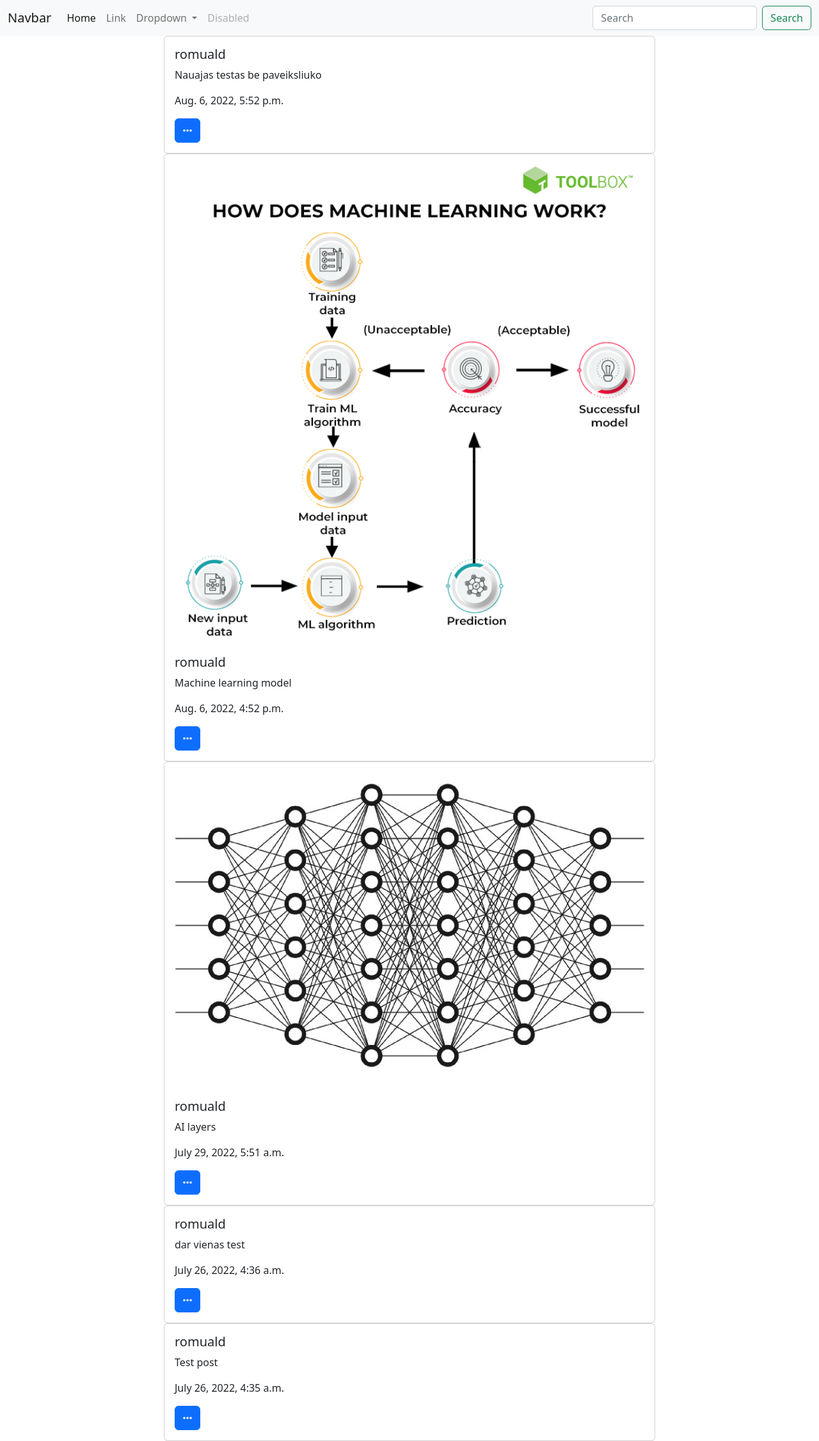
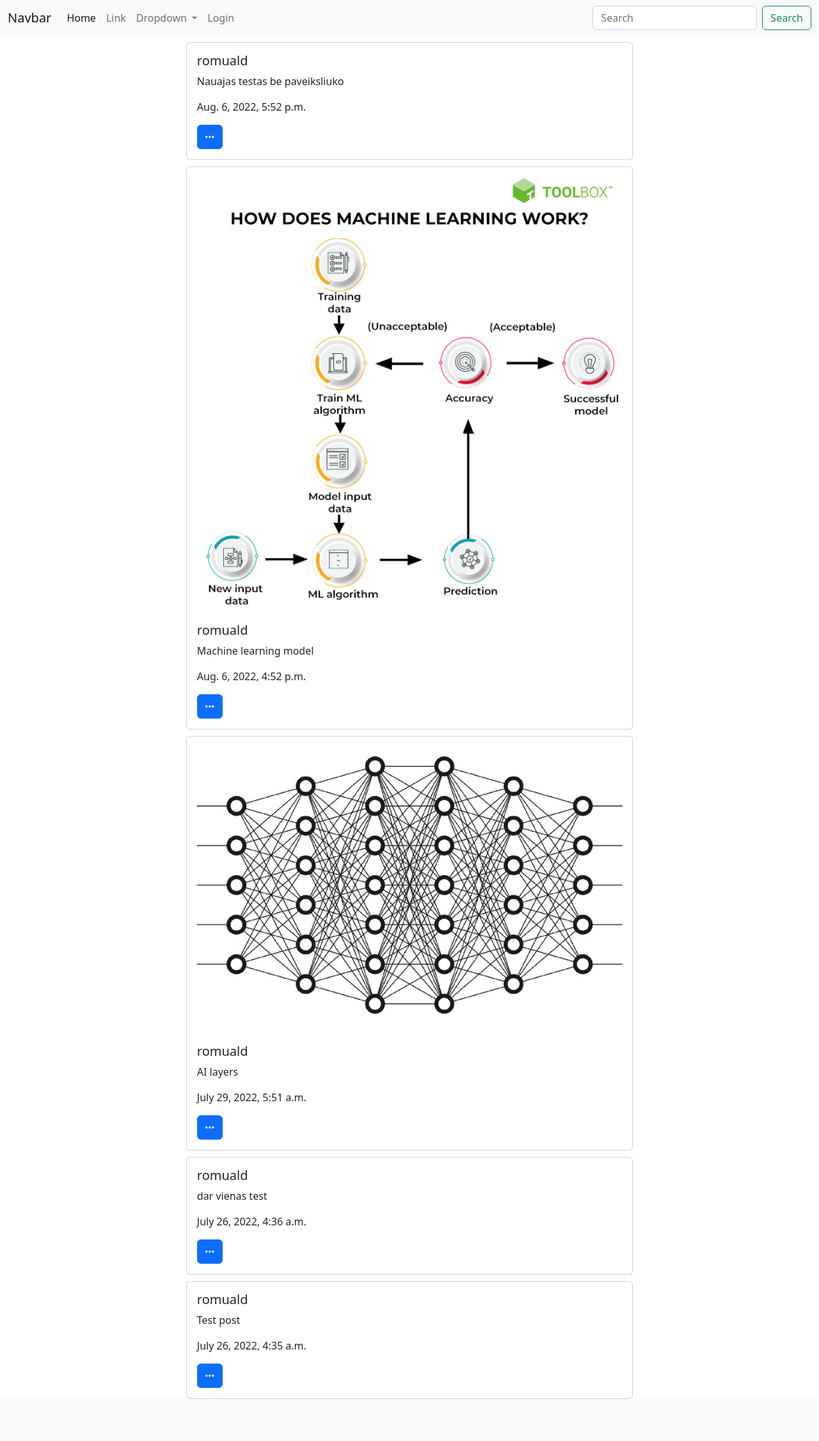
Before and after one commit to romualdcaplinskij/analogGallery, a Django app: page / in a window 1280 px wide. Shown: the whole page at 64% size. After the commit the page ends 2186 px from the top, so only its background shows below. Run offline with Django 4.2, Linux system fonts and the light colour scheme; data comes from the database, SQL or seed files in the repository; some libraries are stand-ins or nearby versions.

Commit message:
Nedideli pakeitimai pašalinus /static ir papildymai prie atvaizduojamu langų pločio ir navbaro

```diff
--- a/gallery/settings.py
+++ b/gallery/settings.py
@@ -127,7 +127,6 @@ STATIC_URL = 'static/'
 
 DEFAULT_AUTO_FIELD = 'django.db.models.BigAutoField'
 
-STATIC_URL = '/static/'
 
 MEDIA_URL = '/media/'
 
--- a/posts/templates/posts/base.html
+++ b/posts/templates/posts/base.html
@@ -1,4 +1,3 @@
-{% load static %}
 <!DOCTYPE html>
 <html lang="en">
 <head>
@@ -7,7 +6,6 @@
     <meta name="viewport" content="width={device-width}, initial-scale=1.0">
     <script src="https://kit.fontawesome.com/4b2364ac3f.js" crossorigin="anonymous"></script>
     <link href="https://cdn.jsdelivr.net/npm/bootstrap@5.2.0/dist/css/bootstrap.min.css" rel="stylesheet" integrity="sha384-gH2yIJqKdNHPEq0n4Mqa/HGKIhSkIHeL5AyhkYV8i59U5AR6csBvApHHNl/vI1Bx" crossorigin="anonymous">
-    <!-- <link rel="stylesheet", href="{% static 'css/gallery.css' %}"> --> <!-- nereikalingas, nes bus naudojamas bootstrap -->
     <title>Grain Gallery</title>
 </head>
 <body>
@@ -37,7 +35,7 @@
                 </ul>
               </li>
               <li class="nav-item">
-                <a class="nav-link disabled">Disabled</a>
+                <a class="nav-link">Login</a>
               </li>
             </ul>
             <form class="d-flex" role="search">
--- a/posts/templates/posts/wall.html
+++ b/posts/templates/posts/wall.html
@@ -2,9 +2,9 @@
 
 {% block content %}
 {% for post in posts %}
-<div class="container d-flex justify-content-center">
+<div class="container d-flex justify-content-center" style="width: 800px; margin-top: 10px ;">
         <!-- <div class="row"> -->
-            <div class="card" style="width: 48rem;">
+            <div class="card" style="width: 90%;">
                 {% if post.image %}
                 <img src="{{post.image.url}}" class="card-img-top" alt="image">
                 {% endif %}
```
